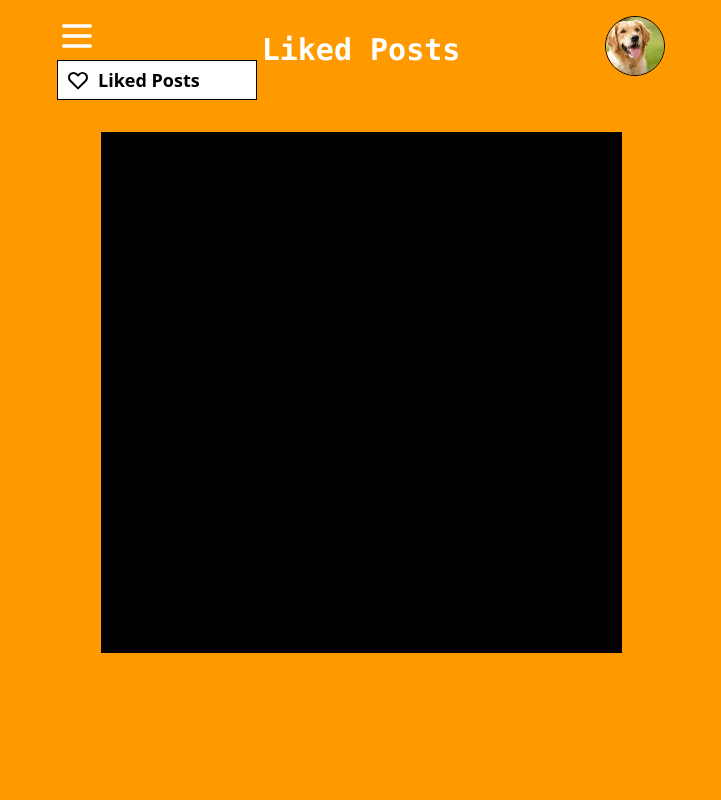
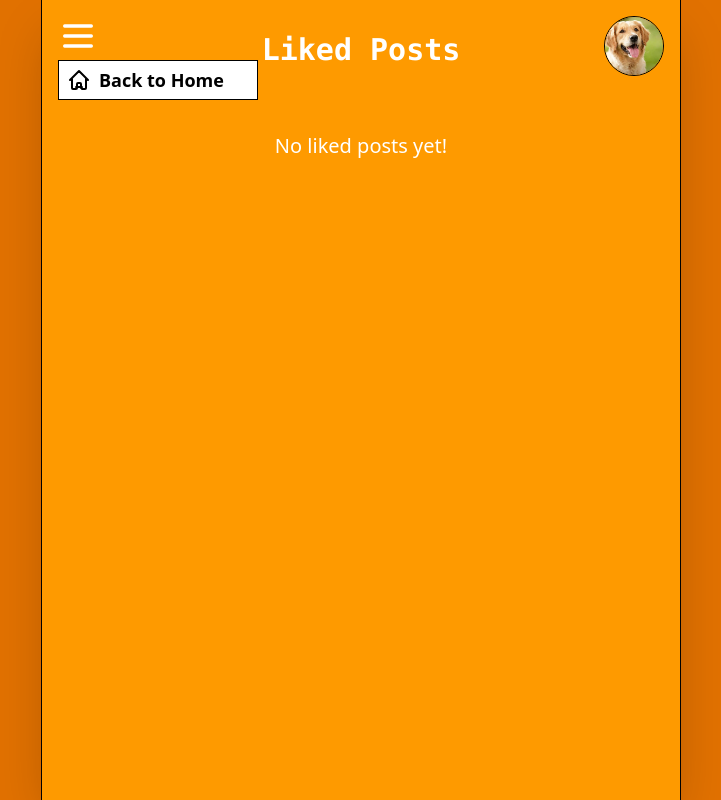
Before and after one commit to SethT3345/BarkBook, a React (Vite) app in the folder BarkBook/: page /Liked in a window 1280 px wide. Both pictures are taken after a click on the element 356 px from the left and 36 px from the top of the page. Shown: the whole page, without its empty margins (279-1000 px from the left). Built offline with nearby package versions, Linux system fonts and the light colour scheme.

Commit message:
finished Likes Page

```diff
--- a/BarkBook/src/Home.jsx
+++ b/BarkBook/src/Home.jsx
@@ -27,6 +27,12 @@ export default function Home(){
 
   useEffect(() => {
     fetchDog();
+
+    const storedNumLikes = localStorage.getItem('numLikes');
+    if (storedNumLikes) {
+        setNumLikes(parseInt(storedNumLikes));
+    }
+
   }, []);
 
   function toggleDropDown(){
@@ -35,26 +41,26 @@ export default function Home(){
 
   function addLike(){
     if(!Liked){
-
         let likedPosts = JSON.parse(localStorage.getItem("LikedPosts") || "[]");
         likedPosts.push(dogUrl);
         localStorage.setItem('LikedPosts', JSON.stringify(likedPosts));
 
-
-        const newNumLikes = numLikes + 1;
+        // Get current stored value or default to 0 if cleared
+        const currentStoredLikes = parseInt(localStorage.getItem('numLikes') || '0');
+        const newNumLikes = currentStoredLikes + 1;
         setNumLikes(newNumLikes);
         localStorage.setItem('numLikes', newNumLikes.toString());
 
         setLiked(true);
     }
     else{
-
         let likedPosts = JSON.parse(localStorage.getItem("LikedPosts") || "[]");
         likedPosts = likedPosts.filter(url => url !== dogUrl);
         localStorage.setItem('LikedPosts', JSON.stringify(likedPosts));
 
-
-        const newNumLikes = numLikes - 1;
+        // Get current stored value or default to 0 if cleared
+        const currentStoredLikes = parseInt(localStorage.getItem('numLikes') || '0');
+        const newNumLikes = Math.max(0, currentStoredLikes - 1); // Prevent negative numbers
         setNumLikes(newNumLikes);
         localStorage.setItem('numLikes', newNumLikes.toString());
 
@@ -67,8 +73,8 @@ export default function Home(){
   }
 
   return(
-    <div className="bg-amber-500 min-h-screen flex items-center justify-center">
-        <div className="min-h-screen w-[50vw] min-w-96 relative">
+    <div className="bg-amber-600 min-h-screen flex items-center justify-center">
+        <div className="bg-amber-500 min-h-screen w-[50vw] min-w-96 relative shadow-2xl border-l border-r border-black">
             <div className="absolute top-4 right-4 w-15 h-15 bg-white rounded-full border border-black overflow-hidden flex items-center justify-center">
                 <img
                     src="/golden-retriever-tongue-out.jpg"
--- a/BarkBook/src/Liked.jsx
+++ b/BarkBook/src/Liked.jsx
@@ -1,19 +1,42 @@
 import { useState, useEffect } from "react"
-import { Navigate, useNavigate } from "react-router-dom";
+import { useNavigate } from "react-router-dom";
 
 export default function Liked(){
     const [dropDown, setDropDown] = useState(true);
-
+    const [likedPosts, setLikedPosts] = useState([]);
+    const navigate = useNavigate();
 
     function toggleDropDown(){
         setDropDown(!dropDown);
     }
 
+    function goToHome(){
+        navigate("/Home");
+    }
+
+    function removeLikedPost(imageUrl){
+
+        const updatedPosts = likedPosts.filter(url => url !== imageUrl);
+        setLikedPosts(updatedPosts);
 
 
+        localStorage.setItem('LikedPosts', JSON.stringify(updatedPosts));
+
+
+        const currentLikes = parseInt(localStorage.getItem('numLikes') || '0');
+        const newLikes = Math.max(0, currentLikes - 1);
+        localStorage.setItem('numLikes', newLikes.toString());
+    }
+
+    useEffect(() => {
+
+        const storedPosts = JSON.parse(localStorage.getItem("LikedPosts") || "[]");
+        setLikedPosts(storedPosts);
+    }, []);
+
     return(
-        <div className="bg-amber-500 min-h-screen flex items-center justify-center">
-        <div className="min-h-screen w-[50vw] min-w-96 relative">
+        <div className="bg-amber-600 min-h-screen flex items-center justify-center">
+            <div className="bg-amber-500 min-h-screen w-[50vw] min-w-96 relative shadow-2xl border-l border-r border-black">
                 <div className="absolute top-4 right-4 w-15 h-15 bg-white rounded-full border border-black overflow-hidden flex items-center justify-center">
                     <img
                         src="/golden-retriever-tongue-out.jpg"
@@ -43,20 +66,37 @@ export default function Liked(){
                         {!dropDown && (
                             <div id="dropDownMenu" className="w-50 h-10 bg-white border border-black mt-1 flex items-center gap-2 px-2">
                                 <svg className="w-6 h-6 text-black flex-shrink-0" fill="none" stroke="currentColor" viewBox="0 0 24 24">
-                                <path strokeLinecap="round" strokeLinejoin="round" strokeWidth={2} d="M4.318 6.318a4.5 4.5 0 000 6.364L12 20.364l7.682-7.682a4.5 4.5 0 00-6.364-6.364L12 7.636l-1.318-1.318a4.5 4.5 0 00-6.364 0z" />
+                                    <path strokeLinecap="round" strokeLinejoin="round" strokeWidth={2} d="m3 12 2-2m0 0 7-7 7 7M5 10v10a1 1 0 0 0 1 1h3m10-11 2 2m-2-2v10a1 1 0 0 1-1 1h-3m-6 0a1 1 0 0 0 1-1v-4a1 1 0 0 1 1-1h2a1 1 0 0 1 1 1v4a1 1 0 0 0 1-1m-6 0h6" />
                                 </svg>
-                            <h1 className="text-black text-lg font-bold whitespace-nowrap">Liked Posts</h1>
+                                <h1 className="text-black text-lg font-bold whitespace-nowrap" onClick={goToHome}>Back to Home</h1>
                             </div>
                         )}
                     </div>
                 </div>
 
-            <div id="postsHolder" className="flex justify-center mt-16">
-                <div className="w-full aspect-square bg-black max-w-[521px] min-w-96 max-h-[521px] bg-cover bg-center">
-
+                <div className="flex flex-col items-center mt-16 gap-8 pb-8">
+                    {likedPosts.length === 0 ? (
+                        <p className="text-white text-xl">No liked posts yet!</p>
+                    ) : (
+                        likedPosts.map((imageUrl, index) => (
+                            <div key={index} className="flex flex-col items-center">
+                                <div
+                                    className="w-full aspect-square bg-black max-w-[521px] min-w-96 max-h-[521px] bg-cover bg-center"
+                                    style={{
+                                        backgroundImage: `url(${imageUrl})`
+                                    }}
+                                >
                                 </div>
+                                <button
+                                    onClick={() => removeLikedPost(imageUrl)}
+                                    className="bg-red-500 hover:bg-red-600 text-white font-bold py-1 px-3 rounded-full border border-black transition-colors mt-4 text-sm"
+                                >
+                                    Remove Liked Photo
+                                </button>
                             </div>
-
+                        ))
+                    )}
+                </div>
             </div>
         </div>
     )
```
Lines whose indentation alone changed are shown as unchanged.
